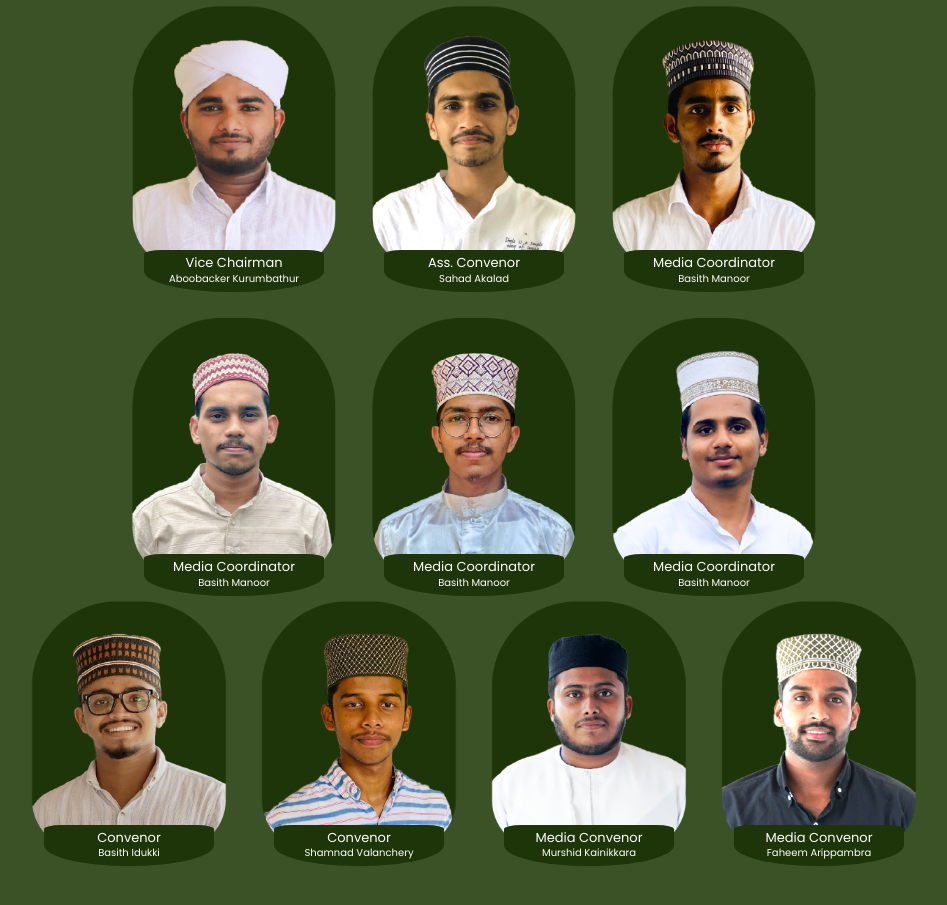
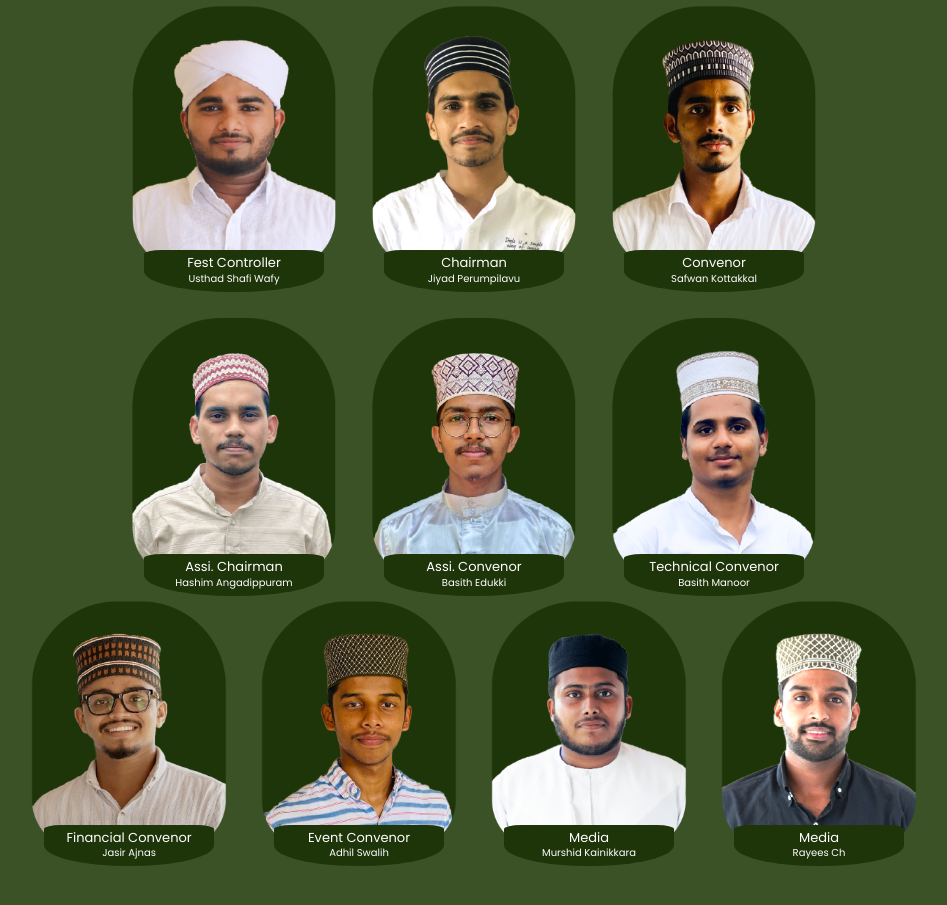
Before and after one commit to masapmsa2025/fest, a plain HTML site: page index.html in a window 1280 px wide. Shown: the part 1813-2718 px from the top of the page, without its empty margins (166-1113 px from the left). Drawn offline with Linux system fonts and the light colour scheme; some packages are replaced by stand-ins of ours; no server answers; a script that the page names is missing.

Commit message:
name change

```diff
--- a/index.html
+++ b/index.html
@@ -120,8 +120,8 @@
                   <img src="assets/shafi usd.png" alt="img">
                   <div class="performers-info">
                      <div class="performers-backdrop"></div>
-                     <h3 class="performers-name">Vice Chairman</h3>
-                     <div class="performers-job">Aboobacker Kurumbathur</div>
+                     <h3 class="performers-name">Fest controller</h3>
+                     <div class="performers-job">Usthad Shafi Wafy</div>
                   </div>
                </div>
                <!---------------------------------------------GUEST ITEM-4 END------------------------------------------->
@@ -130,8 +130,8 @@
                   <img src="assets/jiyad.png" alt="img">
                   <div class="performers-info">
                      <div class="performers-backdrop"></div>
-                     <h3 class="performers-name">Ass. Convenor</h3>
-                     <div class="performers-job">Sahad Akalad</div>
+                     <h3 class="performers-name">Chairman</h3>
+                     <div class="performers-job"> Jiyad Perumpilavu</div>
                   </div>
                </div>
                <!---------------------------------------------GUEST ITEM-5 END------------------------------------------->
@@ -140,31 +140,31 @@
                   <img src="assets/safwan.png" alt="img">
                   <div class="performers-info">
                      <div class="performers-backdrop"></div>
-                     <h3 class="performers-name">Media coordinator</h3>
-                     <div class="performers-job">Basith Manoor</div>
+                     <h3 class="performers-name">Convenor</h3>
+                     <div class="performers-job">Safwan kottakkal</div>
                   </div>
                </div>
                <div class="performers-item">
                   <img src="assets/hashim pp.png" alt="img">
                   <div class="performers-info">
                      <div class="performers-backdrop"></div>
-                     <h3 class="performers-name">Media coordinator</h3>
-                     <div class="performers-job">Basith Manoor</div>
+                     <h3 class="performers-name">Assi. Chairman</h3>
+                     <div class="performers-job">Hashim Angadippuram</div>
                   </div>
                </div>
                <div class="performers-item">
                   <img src="assets/basith edukki.png" alt="img">
                   <div class="performers-info">
                      <div class="performers-backdrop"></div>
-                     <h3 class="performers-name">Media coordinator</h3>
-                     <div class="performers-job">Basith Manoor</div>
+                     <h3 class="performers-name">Assi. Convenor</h3>
+                     <div class="performers-job">Basith Edukki</div>
                   </div>
                </div>
                <div class="performers-item">
                   <img src="assets/basith manoor.png" alt="img">
                   <div class="performers-info">
                      <div class="performers-backdrop"></div>
-                     <h3 class="performers-name">Media coordinator</h3>
+                     <h3 class="performers-name">Technical Convenor</h3>
                      <div class="performers-job">Basith Manoor</div>
                   </div>
                </div>
@@ -176,8 +176,8 @@
                   <img src="assets/jaser.png" alt="img">
                   <div class="performers-info">
                      <div class="performers-backdrop"></div>
-                     <h3 class="performers-name">Convenor</h3>
-                     <div class="performers-job">Basith Idukki</div>
+                     <h3 class="performers-name">Financial Convenor</h3>
+                     <div class="performers-job">Jasir Ajnas</div>
                   </div>
                </div>
                <!---------------------------------------------GUEST ITEM-7 END------------------------------------------->
@@ -186,8 +186,8 @@
                   <img src="assets/adil sali.png" alt="img">
                   <div class="performers-info">
                      <div class="performers-backdrop"></div>
-                     <h3 class="performers-name">Convenor</h3>
-                     <div class="performers-job">Shamnad Valanchery</div>
+                     <h3 class="performers-name">Event Convenor</h3>
+                     <div class="performers-job">Adhil Swalih</div>
                   </div>
                </div>
                <!---------------------------------------------GUEST ITEM-8 END------------------------------------------->
@@ -196,7 +196,7 @@
                   <img src="assets/murshid.png" alt="img">
                   <div class="performers-info">
                      <div class="performers-backdrop"></div>
-                     <h3 class="performers-name">Media Convenor</h3>
+                     <h3 class="performers-name">Media</h3>
                      <div class="performers-job">Murshid Kainikkara</div>
                   </div>
                </div>
@@ -206,8 +206,8 @@
                   <img src="assets/raees.png" alt="img">
                   <div class="performers-info">
                      <div class="performers-backdrop"></div>
-                     <h3 class="performers-name">Media Convenor</h3>
-                     <div class="performers-job">Faheem Arippambra</div>
+                     <h3 class="performers-name">Media</h3>
+                     <div class="performers-job">Rayees Ch</div>
                   </div>
                </div>
                <!---------------------------------------------GUEST ITEM-10 END------------------------------------------->
```
